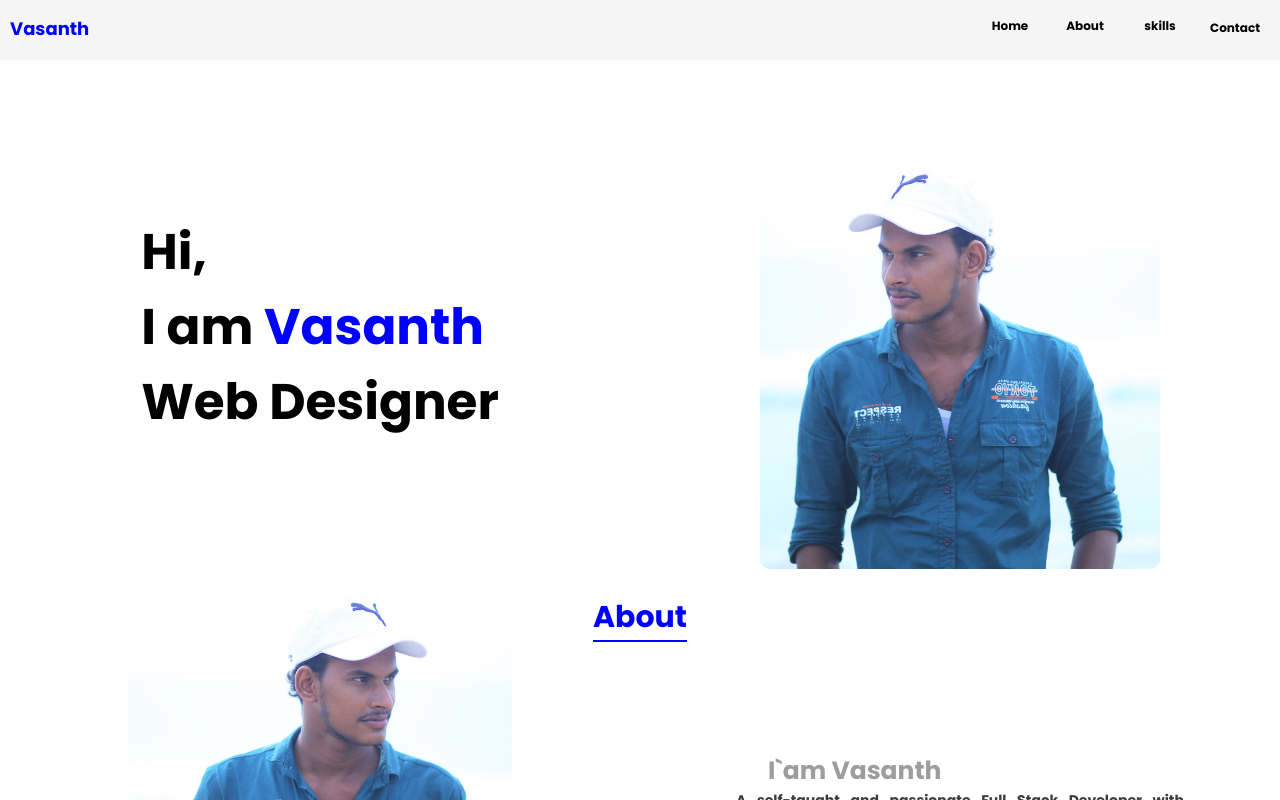
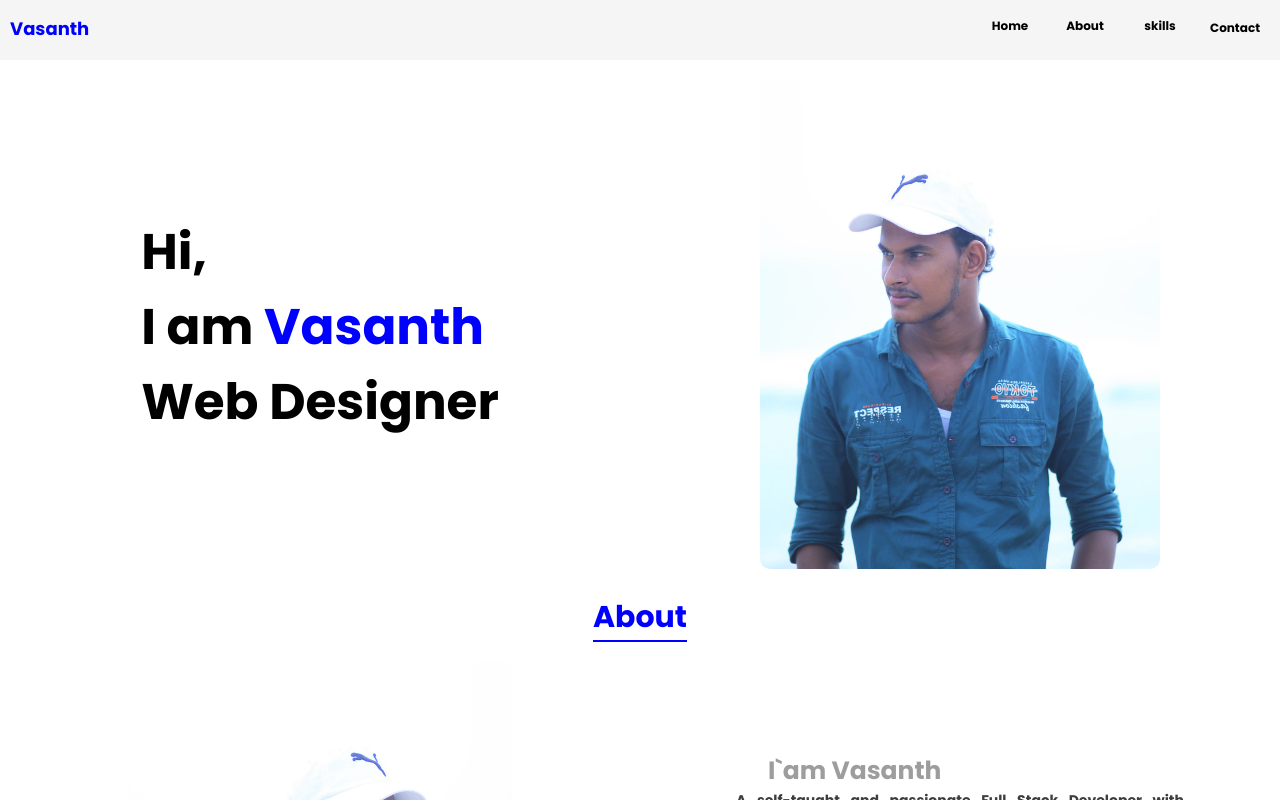
Before and after one commit to Mrvasanth93/portfolio, a React (Vite) app: page / in a window 1280 px wide. Shown: the top 800 px of the page. Built offline with nearby package versions, Linux system fonts and the light colour scheme.

Commit message:
after add all  animation

```diff
--- a/src/App.css
+++ b/src/App.css
@@ -3,17 +3,3 @@
   padding: 0;
   width: 100%;
 }
-@keyframes identifier {
-  0%{
-      color: rgba(255, 255, 255, 0.151);
-      transform: translateY(-50px);
-  }
-  100%{
-      color: black;
-      transform: translateY(0);
-  }
-}
-*{
-  animation: identifier 1.5s;
-  animation-timing-function: ease-in;
-}
--- a/src/pages/home/home.css
+++ b/src/pages/home/home.css
@@ -4,16 +4,6 @@
     display: flex;
     align-items: center;
     justify-content: center;
-}
-@keyframes identifier {
-    0%{
-        color: rgba(255, 255, 255, 0.151);
-        transform: translateY(-50px);
-    }
-    100%{
-        color: black;
-        transform: translateY(0);
-    }
 }
 .home .left-or-top{
     display: grid;
@@ -23,15 +13,12 @@
 .home .left-or-top h1{
     font-size: 50px;
     height: fit-content;
-    animation: identifier 1.5s;
-    animation-timing-function: ease-in;
 }
 .home .left-or-top .h11{
 }
 .home .left-or-top .h12{
 }
 .home .left-or-top .h13{
-    animation: identifier 1.5s;
 }
 .home .left-or-top h1 span {
     font-size: 50px ;
```
